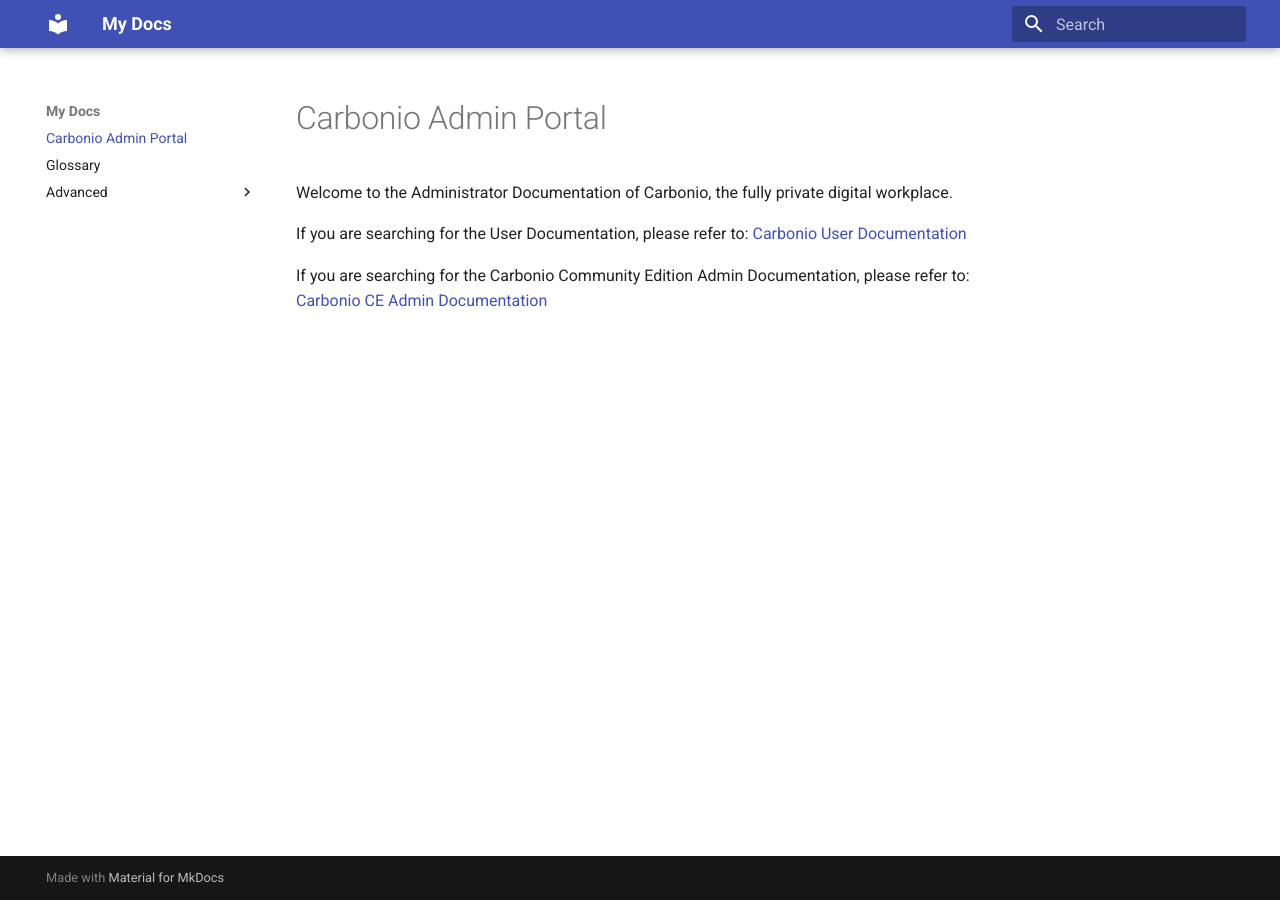
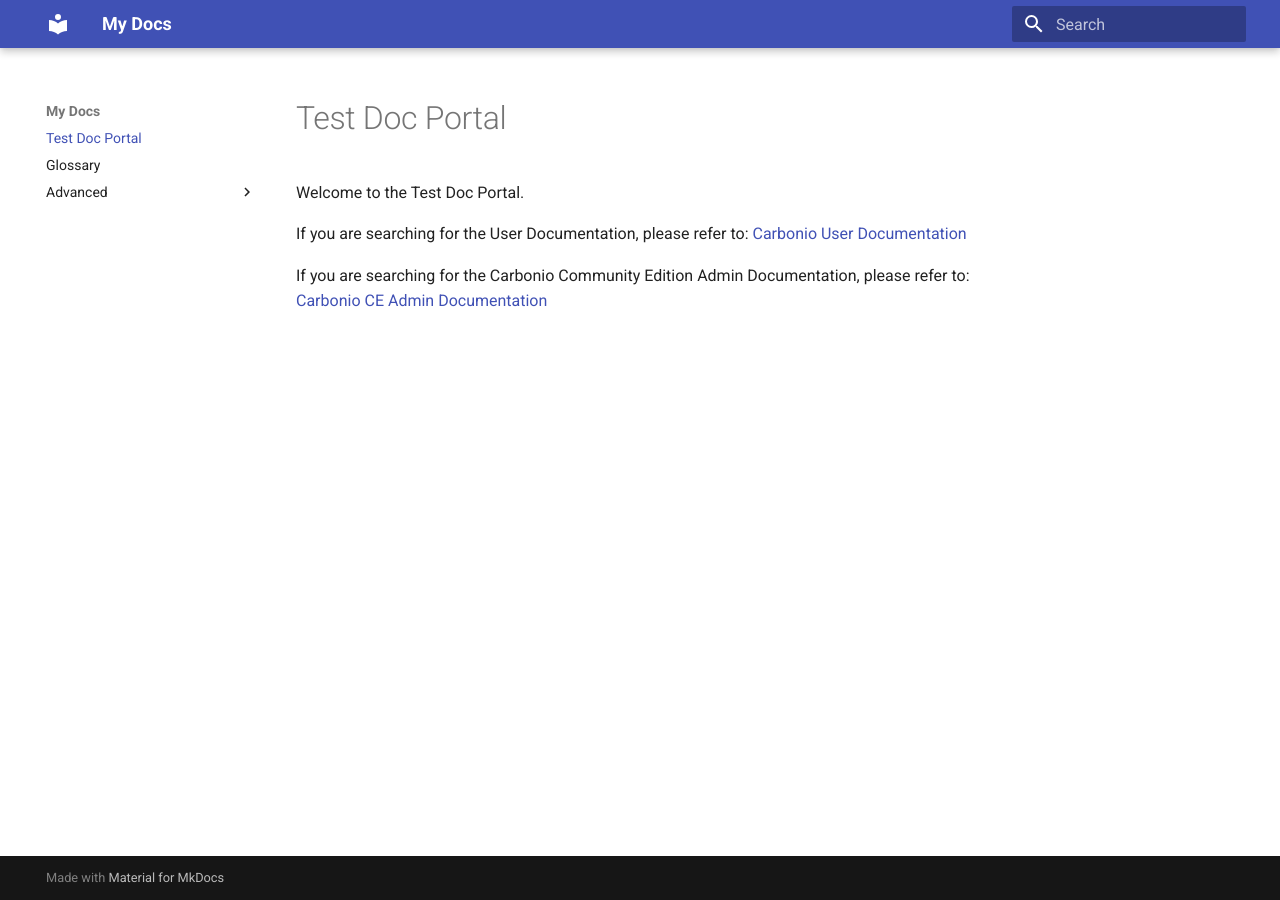
Before and after one commit to fabiofrancescone/docs-test, an MkDocs documentation site: the page built from docs/index.md, in a window 1280 px wide. Built offline with MkDocs 1.6.1 and Material for MkDocs 9.7.7, drawn with Linux system fonts in a browser that asks for light colours.

Commit message:
changed title

```diff
--- a/docs/index.md
+++ b/docs/index.md
@@ -1,7 +1,6 @@
-# Carbonio Admin Portal
+# Test Doc Portal
 
-Welcome to the Administrator Documentation of Carbonio, the fully private digital
-workplace.
+Welcome to the Test Doc Portal.
 
 If you are searching for the User Documentation, please refer to:
 [Carbonio User Documentation](https://docs.zextras.com/user-guides/carbonio/en/html)
```
